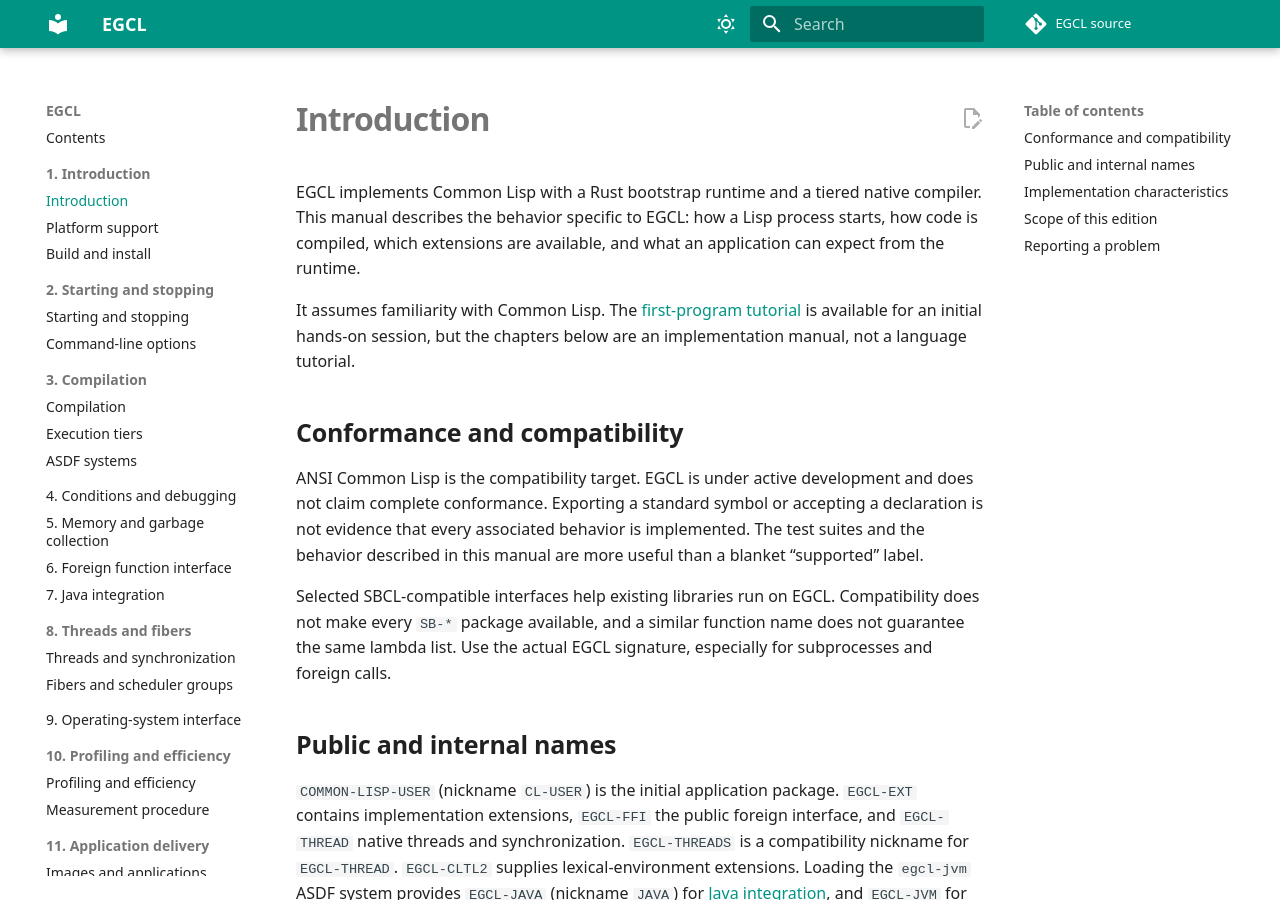
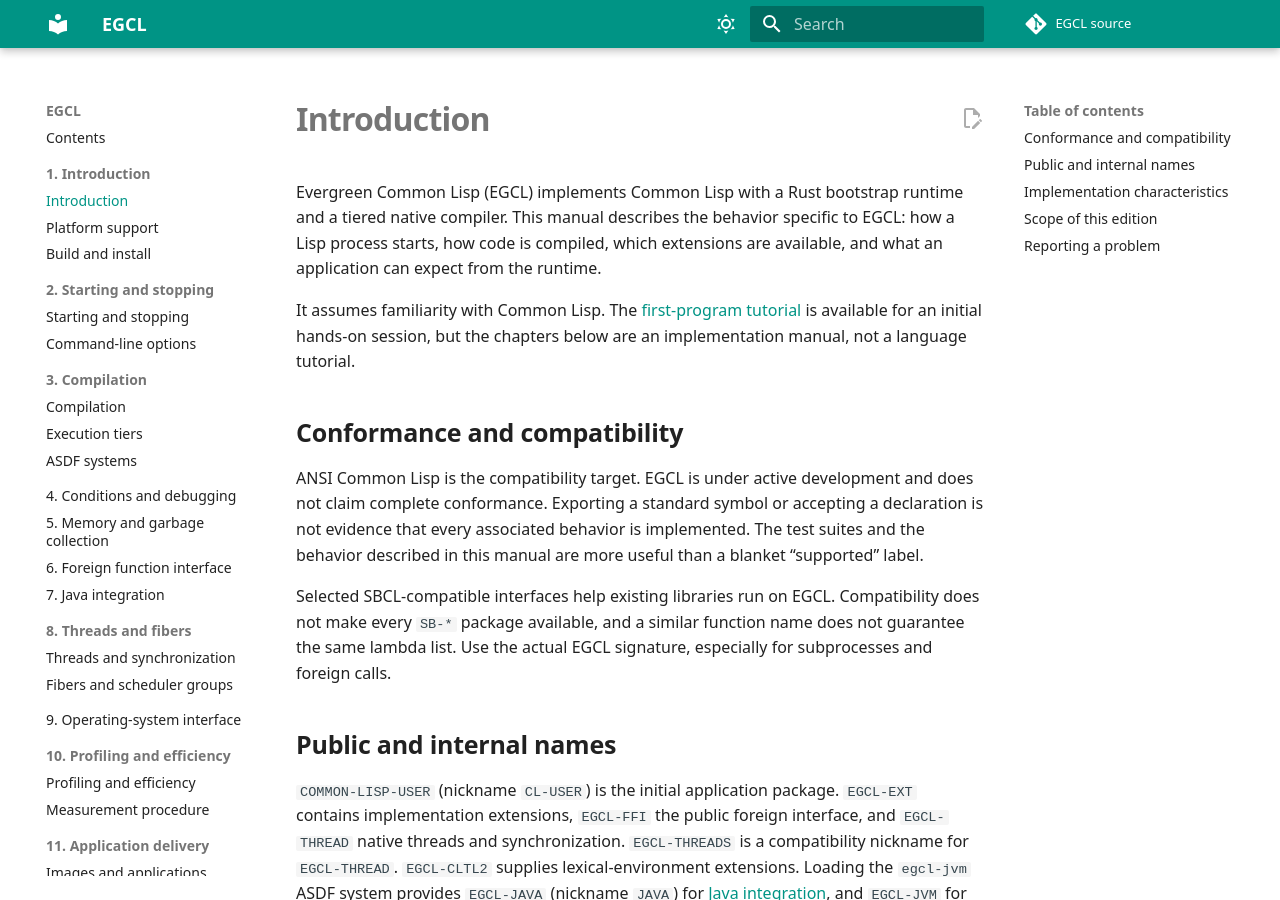
Before and after one commit to atgreen/evergreen, an MkDocs documentation site: the page built from docs/manual/introduction.md, in a window 1280 px wide and 900 px high. Built offline with MkDocs 1.6.1 and Material for MkDocs 9.7.7, drawn with Linux system fonts in a browser that asks for light colours.

Commit message:
Spell out Evergreen Common Lisp at first mention
The README opened with the abbreviation, so a reader arriving from the banner was
never told what EGCL stands for. Lead with the name and introduce the
abbreviation in parentheses, and do the same in the three other front doors that
opened with a bare "EGCL": the manual's introduction, the architecture overview,
and the specification's scope section. Paragraphs reflowed; no other content
change.

Co-Authored-By: Claude Opus 5 (1M context) <noreply@anthropic.com>

```diff
--- a/docs/manual/introduction.md
+++ b/docs/manual/introduction.md
@@ -1,9 +1,9 @@
 # Introduction
 
-EGCL implements Common Lisp with a Rust bootstrap runtime and a tiered native
-compiler. This manual describes the behavior specific to EGCL: how a Lisp
-process starts, how code is compiled, which extensions are available, and what
-an application can expect from the runtime.
+Evergreen Common Lisp (EGCL) implements Common Lisp with a Rust bootstrap
+runtime and a tiered native compiler. This manual describes the behavior
+specific to EGCL: how a Lisp process starts, how code is compiled, which
+extensions are available, and what an application can expect from the runtime.
 
 It assumes familiarity with Common Lisp. The
 [first-program tutorial](user/tutorials/first-program.md) is available for an
```
Also changed, not shown: README.md (+4 -3 lines), docs/overview.md (+5 -4 lines), spec/00-overview.md (+9 -8 lines).
